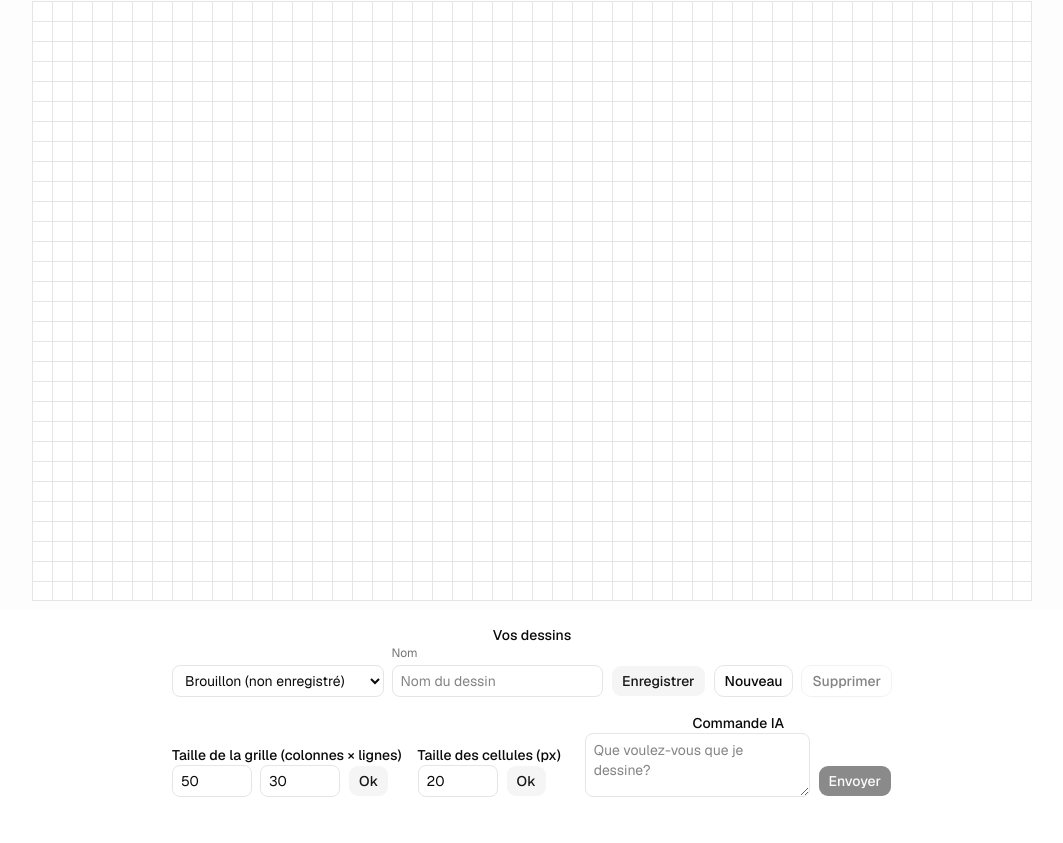
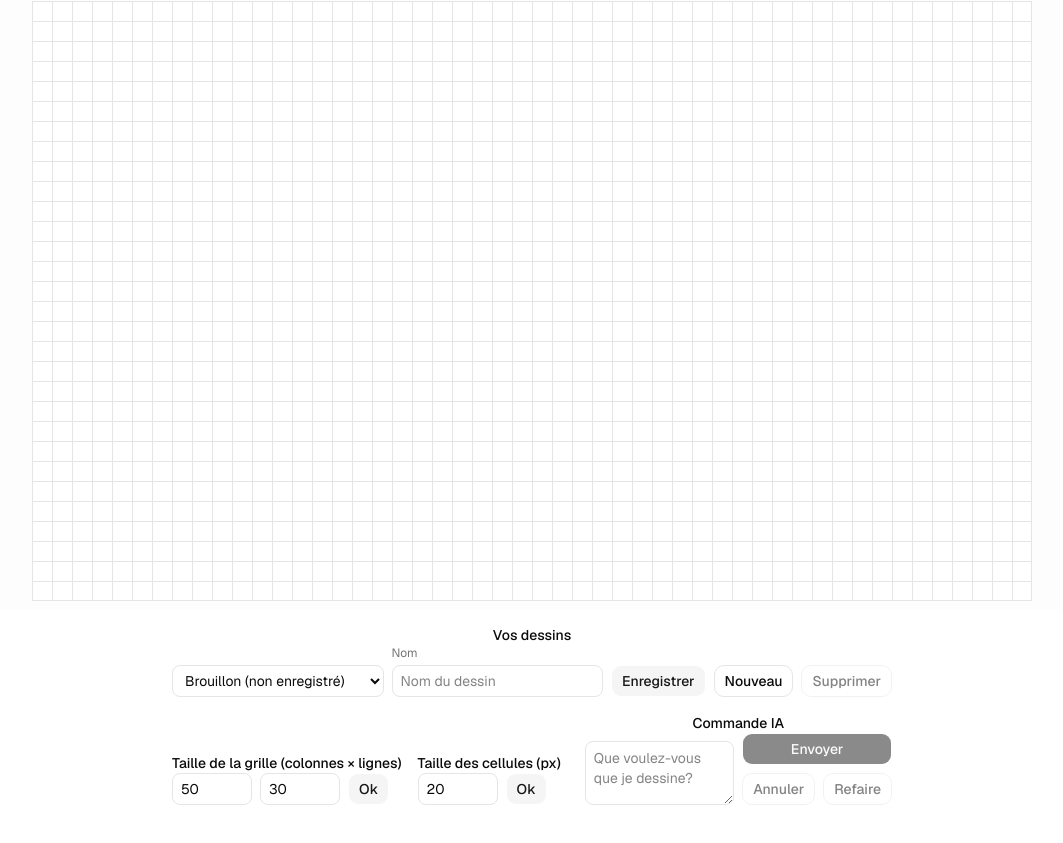
Before and after one commit to EcceAgnusDei/dev-portfolio, a Next.js app: page /demos/pixel-ai in a window 1280 px wide. Shown: the part 203-1046 px from the top of the page, without its empty margins (108-1171 px from the left). Built offline with nearby package versions, Linux system fonts and the light colour scheme.

Commit message:
Pixel-AI : + undo/redo

```diff
--- a/src/features/pixel-ai/components/pixel-ai-demo-client.tsx
+++ b/src/features/pixel-ai/components/pixel-ai-demo-client.tsx
@@ -27,6 +27,7 @@ import {
   snapshotGridAsPixelDrawing,
 } from "@/features/pixel-ai/lib/pixel-drawing-storage";
 import { postPixelAiCommand } from "@/features/pixel-ai/lib/post-pixel-ai-command";
+import { usePixelAiHistory } from "@/features/pixel-ai/use-pixel-ai-history";
 
 export function PixelAiDemoClient() {
   const gridRef = useRef<StaticGridHandle | null>(null);
@@ -53,6 +54,20 @@ export function PixelAiDemoClient() {
     const raw = String(grid.cellSize).replace(/px$/i, "").trim();
     setCellSizeInput(raw);
   }, []);
+
+  const {
+    canUndo,
+    canRedo,
+    clearHistory,
+    recordBeforeAiModification,
+    discardLastUndoRecord,
+    undo,
+    redo,
+  } = usePixelAiHistory({
+    getGrid: () => gridRef.current,
+    syncInputsFromGrid,
+    onApplyError: setNoticeMessage,
+  });
 
   useLayoutEffect(() => {
     syncInputsFromGrid();
@@ -134,9 +149,11 @@ export function PixelAiDemoClient() {
       return;
     }
 
+    recordBeforeAiModification();
     const loadError = loadPixelsOntoGrid(grid, { pixels: result.pixels });
 
     if (loadError) {
+      discardLastUndoRecord();
       setNoticeMessage(loadError);
       return;
     }
@@ -148,6 +165,7 @@ export function PixelAiDemoClient() {
     if (id === null) {
       setActiveDrawingId(null);
       setDrawingName("");
+      clearHistory();
       setNoticeMessage(null);
       return;
     }
@@ -172,6 +190,7 @@ export function PixelAiDemoClient() {
     setActiveDrawingId(id);
     setDrawingName(drawing.name);
     syncInputsFromGrid();
+    clearHistory();
     setNoticeMessage(null);
   };
 
@@ -205,6 +224,7 @@ export function PixelAiDemoClient() {
     setActiveDrawingId(null);
     setDrawingName("");
     syncInputsFromGrid();
+    clearHistory();
     setNoticeMessage(null);
   };
 
@@ -225,6 +245,7 @@ export function PixelAiDemoClient() {
 
     setActiveDrawingId(null);
     setDrawingName("");
+    clearHistory();
     setNoticeMessage("Dessin supprimé.");
   };
 
@@ -251,6 +272,10 @@ export function PixelAiDemoClient() {
         onAiPromptChange={setAiPrompt}
         onSubmitAi={() => void handleSubmitAi()}
         aiPending={aiPending}
+        canUndo={canUndo}
+        canRedo={canRedo}
+        onUndo={undo}
+        onRedo={redo}
         savedDrawings={savedDrawings}
         activeDrawingId={activeDrawingId}
         onActiveDrawingChange={handleActiveDrawingChange}
--- a/src/features/pixel-ai/components/pixel-grid-toolbar.tsx
+++ b/src/features/pixel-ai/components/pixel-grid-toolbar.tsx
@@ -16,6 +16,10 @@ type PixelGridToolbarProps = {
   onAiPromptChange: (value: string) => void;
   onSubmitAi: () => void;
   aiPending: boolean;
+  canUndo: boolean;
+  canRedo: boolean;
+  onUndo: () => void;
+  onRedo: () => void;
   savedDrawings: PixelDrawingListItem[];
   activeDrawingId: string | null;
   onActiveDrawingChange: (id: string | null) => void;
@@ -37,6 +41,10 @@ export function PixelGridToolbar({
   onAiPromptChange,
   onSubmitAi,
   aiPending,
+  canUndo,
+  canRedo,
+  onUndo,
+  onRedo,
   savedDrawings,
   activeDrawingId,
   onActiveDrawingChange,
@@ -188,14 +196,35 @@ export function PixelGridToolbar({
               disabled={aiPending}
               className="min-h-16 w-full min-w-0 flex-1 resize-y rounded-md border border-border bg-background px-2 py-1.5 text-sm"
             />
+            <div className="flex shrink-0 flex-wrap items-center justify-center gap-2 sm:flex-col sm:items-stretch sm:self-end">
               <Button
                 type="button"
                 onClick={onSubmitAi}
                 disabled={aiPending || !aiPrompt.trim()}
-              className="shrink-0 sm:self-end"
               >
                 {aiPending ? "Envoi…" : "Envoyer"}
               </Button>
+              <div className="flex gap-2">
+                <Button
+                  type="button"
+                  variant="outline"
+                  onClick={onUndo}
+                  disabled={aiPending || !canUndo}
+                  aria-label="Annuler la dernière modification IA"
+                >
+                  Annuler
+                </Button>
+                <Button
+                  type="button"
+                  variant="outline"
+                  onClick={onRedo}
+                  disabled={aiPending || !canRedo}
+                  aria-label="Rétablir la modification IA annulée"
+                >
+                  Refaire
+                </Button>
+              </div>
+            </div>
           </div>
         </fieldset>
       </div>
--- a/src/features/pixel-ai/lib/apply-grid-snapshot.ts
+++ b/src/features/pixel-ai/lib/apply-grid-snapshot.ts
@@ -18,6 +18,24 @@ export type LoadPixelsOntoGridInput = {
   gridSize?: GridCoord;
   cellSize?: string;
 };
+
+export type GridStateSnapshot = {
+  gridSize: GridCoord;
+  cellSize: string;
+  pixels: GridCoord[];
+};
+
+export type GridStateSource = GridWithCellSize & {
+  getFilledCellsCoords: () => GridCoord[];
+};
+
+export function snapshotGridState(grid: GridStateSource): GridStateSnapshot {
+  return {
+    gridSize: { ...grid.gridSize },
+    cellSize: grid.cellSize,
+    pixels: grid.getFilledCellsCoords(),
+  };
+}
 
 function coordsExceedGrid(coords: GridCoord[], gridSize: GridCoord): boolean {
   for (const c of coords) {
--- a/src/features/pixel-ai/lib/gemini-pixel-grid-llm.ts
+++ b/src/features/pixel-ai/lib/gemini-pixel-grid-llm.ts
@@ -19,7 +19,7 @@ Règles strictes :
 - Ne renvoie aucun autre champ que "pixels".
 - Essaie de dessiner dans les limites de la grille (gridSize) si possible, si ce n'est pas possible, tu peux envoyer des coordonnées en dehors des limites de la grille.
 - Dessine centrée dans la grille, en t'appuyant sur gridSize.
-- Si l'utilisateur demande de dessiner quelque chose qui n'a aucun rapport avec le dessin actuel décrit dans "pixels", efface le dessin actuel et remplace par le nouveau dessin.
+- Ne conserve le dessin envoyé par l'utilisateur que si sa demande le suggère.
 
 Si tu ne comprends pas la demande (trop vague, hors sujet, incohérente, impossible à interpréter comme une modification de dessin) :
 - Ne devine pas un autre dessin.
--- a/src/features/pixel-ai/lib/pixel-drawing-storage.ts
+++ b/src/features/pixel-ai/lib/pixel-drawing-storage.ts
@@ -2,9 +2,10 @@ import { z } from "zod";
 
 import {
   loadPixelsOntoGrid,
+  snapshotGridState,
+  type GridStateSource,
   type GridWithCellSize,
 } from "@/features/pixel-ai/lib/apply-grid-snapshot";
-import type { GridCoord } from "@/features/pixel-ai/lib/grid-coords";
 
 const LOCAL_STORAGE_KEY = "dev-portfolio:pixel-ai-drawings";
 const DRAWINGS_STORE_EVENT = "dev-portfolio:pixel-ai-drawings-store-change";
@@ -36,10 +37,6 @@ export type PixelDrawingListItem = Pick<
   PixelDrawing,
   "id" | "name" | "updatedAt"
 >;
-
-type GridSnapshotSource = GridWithCellSize & {
-  getFilledCellsCoords: () => GridCoord[];
-};
 
 function readStore(): Record<string, PixelDrawing> {
   if (typeof window === "undefined") return {};
@@ -138,29 +135,30 @@ export function loadPixelDrawingOntoGrid(
   return loadPixelsOntoGrid(grid, {
     gridSize: drawing.gridSize,
     pixels: drawing.pixels,
-    cellSize: drawing.cellSize,
+    cellSize: drawing.cellSize ?? grid.cellSize,
   });
 }
 
 export function snapshotGridAsPixelDrawing(
-  grid: GridSnapshotSource,
+  grid: GridStateSource,
   id: string,
   name: string,
 ): PixelDrawing {
+  const state = snapshotGridState(grid);
   return {
     id,
     name: name.trim(),
     updatedAt: Date.now(),
-    gridSize: { ...grid.gridSize },
-    cellSize: grid.cellSize,
-    pixels: grid.getFilledCellsCoords(),
+    gridSize: state.gridSize,
+    cellSize: state.cellSize,
+    pixels: state.pixels,
   };
 }
 
 export const DEFAULT_NEW_DRAWING_GRID_SIZE = { x: 50, y: 30 };
 export const DEFAULT_NEW_DRAWING_CELL_SIZE = "20px";
 
-export function resetGridToNewDrawing(grid: GridSnapshotSource): void {
+export function resetGridToNewDrawing(grid: GridStateSource): void {
   grid.resize(DEFAULT_NEW_DRAWING_GRID_SIZE);
   grid.applyFilledCells([]);
   grid.resize(DEFAULT_NEW_DRAWING_CELL_SIZE);
--- /dev/null
+++ b/src/features/pixel-ai/use-pixel-ai-history.ts
@@ -0,0 +1,115 @@
+"use client";
+
+import { useCallback, useRef, useState } from "react";
+
+import {
+  loadPixelsOntoGrid,
+  snapshotGridState,
+  type GridStateSnapshot,
+  type GridStateSource,
+} from "@/features/pixel-ai/lib/apply-grid-snapshot";
+
+const PIXEL_AI_HISTORY_MAX = 100;
+
+function capStack(stack: GridStateSnapshot[]): GridStateSnapshot[] {
+  if (stack.length <= PIXEL_AI_HISTORY_MAX) return stack;
+  return stack.slice(-PIXEL_AI_HISTORY_MAX);
+}
+
+type UsePixelAiHistoryParams = {
+  getGrid: () => GridStateSource | null;
+  syncInputsFromGrid: () => void;
+  onApplyError: (message: string) => void;
+};
+
+export function usePixelAiHistory({
+  getGrid,
+  syncInputsFromGrid,
+  onApplyError,
+}: UsePixelAiHistoryParams) {
+  const undoStackRef = useRef<GridStateSnapshot[]>([]);
+  const redoStackRef = useRef<GridStateSnapshot[]>([]);
+  const [avail, setAvail] = useState({ canUndo: false, canRedo: false });
+
+  const syncAvail = useCallback(() => {
+    setAvail({
+      canUndo: undoStackRef.current.length > 0,
+      canRedo: redoStackRef.current.length > 0,
+    });
+  }, []);
+
+  const clearHistory = useCallback(() => {
+    undoStackRef.current = [];
+    redoStackRef.current = [];
+    syncAvail();
+  }, [syncAvail]);
+
+  const recordBeforeAiModification = useCallback(() => {
+    const grid = getGrid();
+    if (!grid) return;
+    undoStackRef.current = capStack([
+      ...undoStackRef.current,
+      snapshotGridState(grid),
+    ]);
+    redoStackRef.current = [];
+    syncAvail();
+  }, [getGrid, syncAvail]);
+
+  const discardLastUndoRecord = useCallback(() => {
+    if (undoStackRef.current.length === 0) return;
+    undoStackRef.current = undoStackRef.current.slice(0, -1);
+    syncAvail();
+  }, [syncAvail]);
+
+  const undo = useCallback(() => {
+    const grid = getGrid();
+    if (!grid || undoStackRef.current.length === 0) return;
+
+    const previous = undoStackRef.current[undoStackRef.current.length - 1]!;
+    undoStackRef.current = undoStackRef.current.slice(0, -1);
+    redoStackRef.current = capStack([
+      ...redoStackRef.current,
+      snapshotGridState(grid),
+    ]);
+
+    const err = loadPixelsOntoGrid(grid, previous);
+    if (err) {
+      onApplyError(err);
+      return;
+    }
+
+    syncInputsFromGrid();
+    syncAvail();
+  }, [getGrid, onApplyError, syncAvail, syncInputsFromGrid]);
+
+  const redo = useCallback(() => {
+    const grid = getGrid();
+    if (!grid || redoStackRef.current.length === 0) return;
+
+    const next = redoStackRef.current[redoStackRef.current.length - 1]!;
+    redoStackRef.current = redoStackRef.current.slice(0, -1);
+    undoStackRef.current = capStack([
+      ...undoStackRef.current,
+      snapshotGridState(grid),
+    ]);
+
+    const err = loadPixelsOntoGrid(grid, next);
+    if (err) {
+      onApplyError(err);
+      return;
+    }
+
+    syncInputsFromGrid();
+    syncAvail();
+  }, [getGrid, onApplyError, syncAvail, syncInputsFromGrid]);
+
+  return {
+    canUndo: avail.canUndo,
+    canRedo: avail.canRedo,
+    clearHistory,
+    recordBeforeAiModification,
+    discardLastUndoRecord,
+    undo,
+    redo,
+  };
+}
```
Lines whose indentation alone changed are shown as unchanged.
